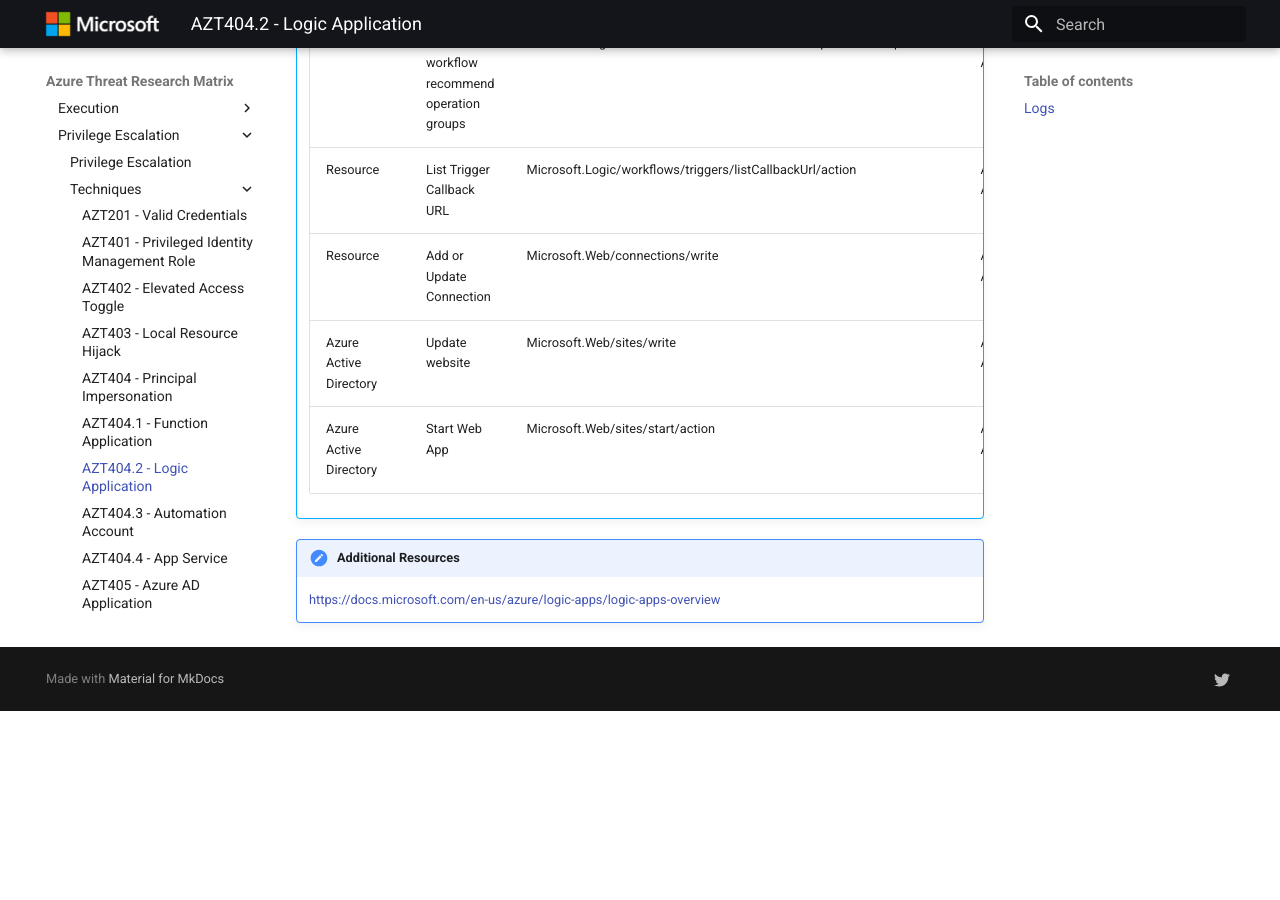
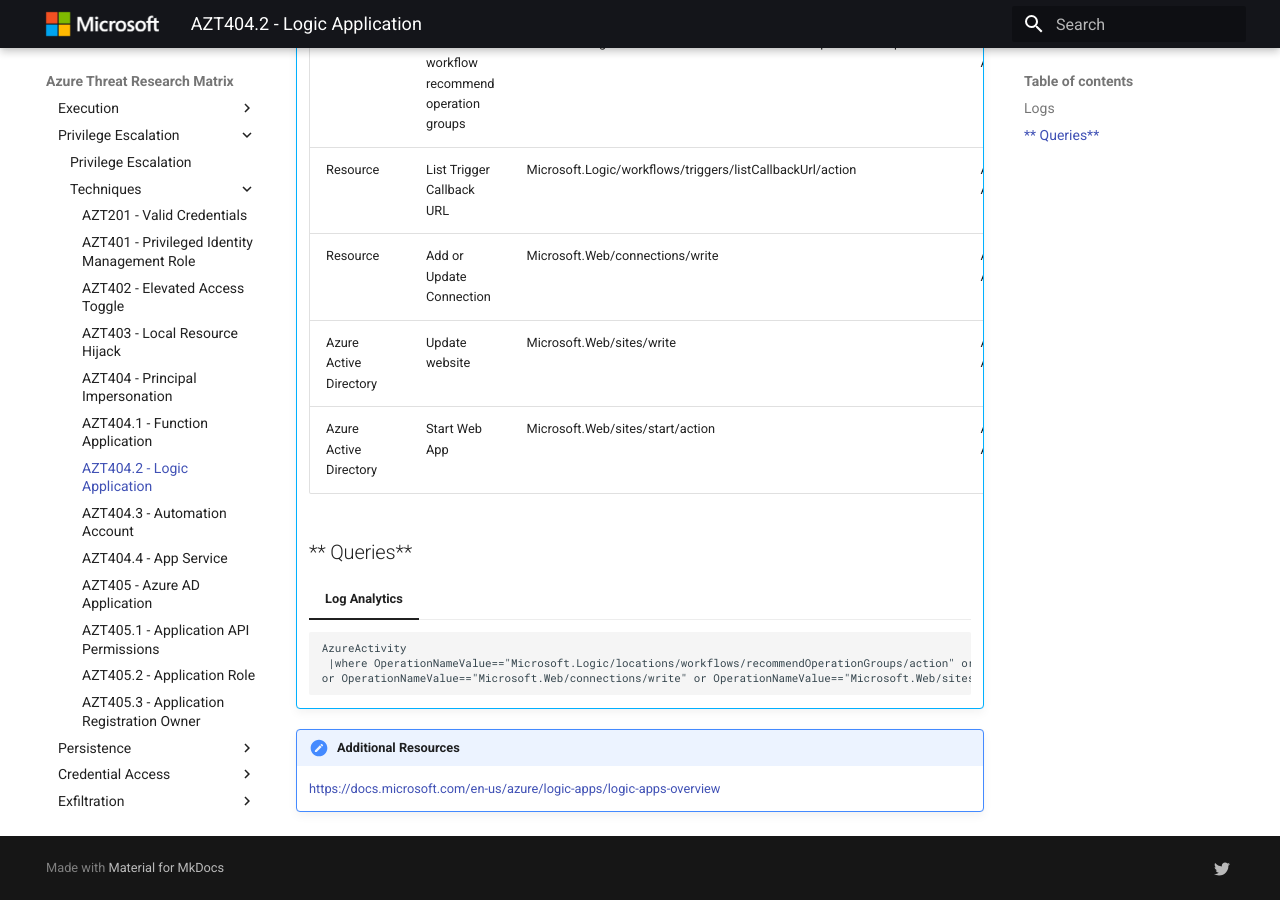
Before and after one commit to microsoft/Azure-Threat-Research-Matrix, an MkDocs documentation site: the page built from docs/PrivilegeEscalation/AZT404/AZT404-2.md, in a window 1280 px wide and 900 px high, scrolled down 880 px. Built offline with MkDocs 1.6.1 and Material for MkDocs 9.7.7, drawn with Linux system fonts in a browser that asks for light colours; before the commit the page ends 1591 px from its top, so only the background shows below that.

Commit message:
Update AZT404-2.md

````diff
--- a/docs/PrivilegeEscalation/AZT404/AZT404-2.md
+++ b/docs/PrivilegeEscalation/AZT404/AZT404-2.md
@@ -39,6 +39,17 @@ By utilizing a Logic Application configured with a managed identity or other ide
 	| Azure Active Directory | Update website	 | Microsoft.Web/sites/write	| AzureAD Audit Logs |
 	| Azure Active Directory | Start Web App | Microsoft.Web/sites/start/action	| AzureAD Audit Logs |
 
+	## ** Queries**
+
+
+	=== "Log Analytics"
+	```
+	AzureActivity
+	 |where OperationNameValue=="Microsoft.Logic/locations/workflows/recommendOperationGroups/action" or OperationNameValue=="Microsoft.Logic/workflows/triggers/listCallbackUrl/action"
+	or OperationNameValue=="Microsoft.Web/connections/write" or OperationNameValue=="Microsoft.Web/sites/write" or OperationNameValue=="Microsoft.Web/sites/start/action"
+	```
+
+
 !!! faq "Additional Resources"
 
 	[https://docs.microsoft.com/en-us/azure/logic-apps/logic-apps-overview](https://docs.microsoft.com/en-us/azure/logic-apps/logic-apps-overview)
````
